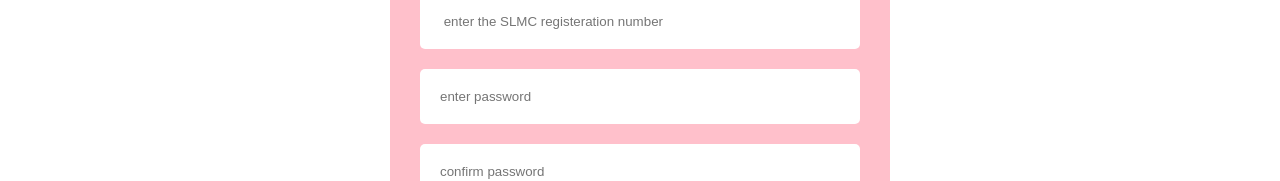
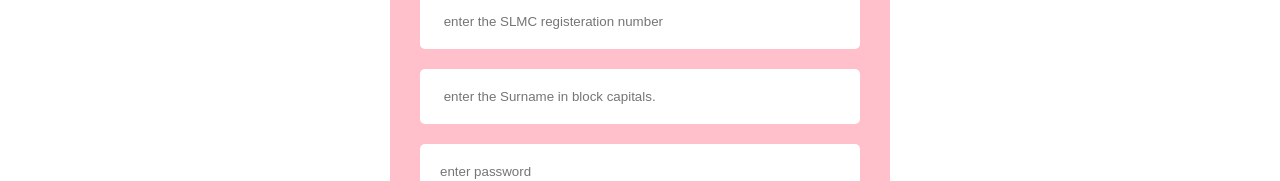
Before and after one commit to KamalikaSene/PCOS-FertiliCare, a Next.js app: page /register in a window 1280 px wide. Shown: the part 266-447 px from the top of the page. Built offline with nearby package versions, Linux system fonts and the light colour scheme; no server answers.

Commit message:
commit changes: register/ signup form

```diff
--- a/src/components/registerForm/registerForm.jsx
+++ b/src/components/registerForm/registerForm.jsx
@@ -13,6 +13,7 @@ const RegisterForm = () => {
   const [username,setUsername] = useState('')
   const [email, setEmail] = useState('')
   const [registrationNumber, setregistrationNumber] = useState('')
+  const [Surname,setSurname] = useState('')
   const [password, setPassword] = useState('')
   const [confirmPassword, setConfirmPassword] = useState('')
   const [error, setError] = useState([])
@@ -42,6 +43,7 @@ const RegisterForm = () => {
         username,
         email,
         registrationNumber,
+        Surname,
         password,
         confirmPassword
       })
@@ -74,6 +76,9 @@ const RegisterForm = () => {
       <input onChange = {(e) => setregistrationNumber(parseInt(e.target.value))}
       value={registrationNumber}type="text" placeholder=" enter the SLMC registeration number" name="number" />
 
+      <input onChange = {(e) => setSurname(parseInt(e.target.value))}
+      value={Surname}type="text" placeholder=" enter the Surname in block capitals." name="number" />
+
       <input onChange = {(e) => setPassword(e.target.value)}
       value={password}type="password" placeholder="enter password" name="password" />
 
```
